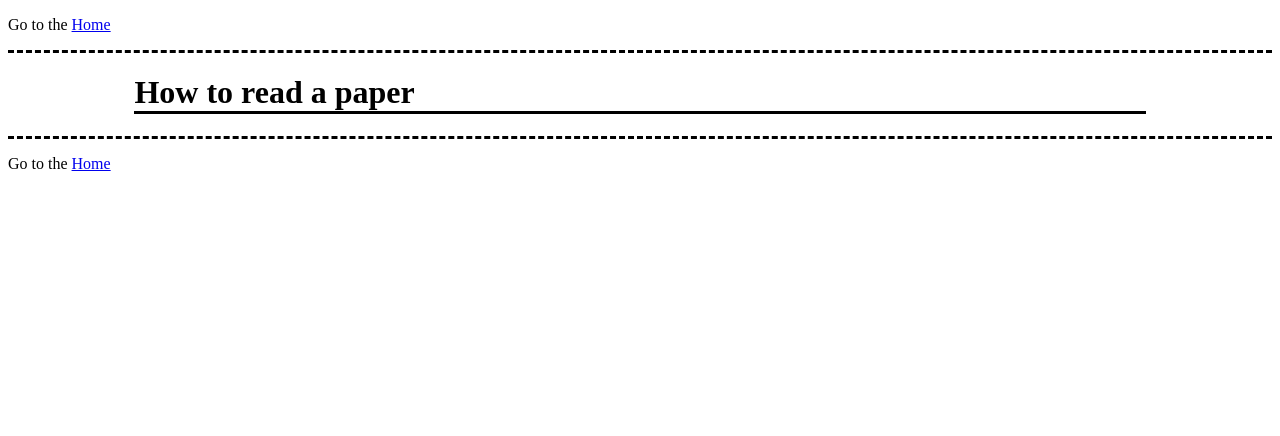
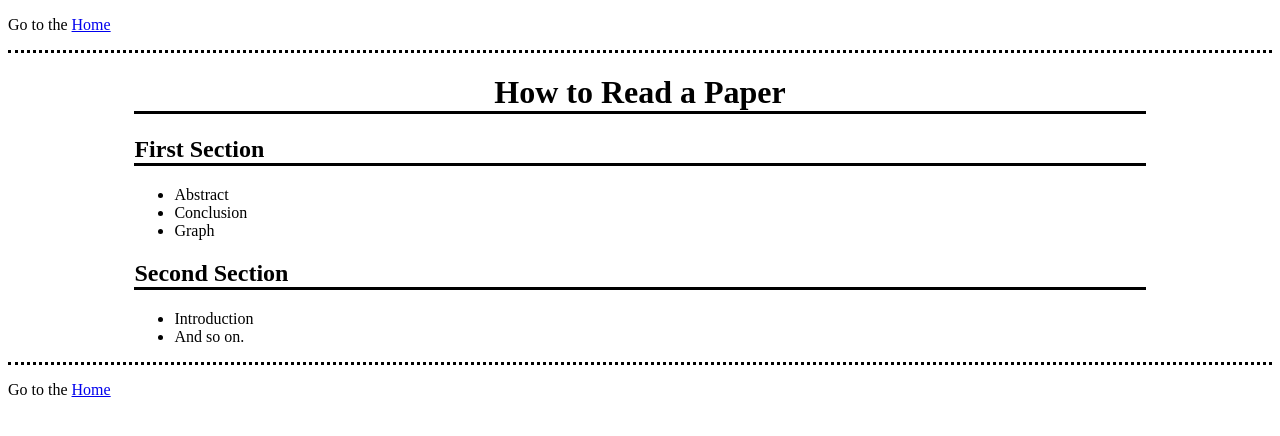
Before and after one commit to WGZ-W/wgz-w.github.io, a Jekyll site: the page built from _posts/Blogs/2024-10-26-how-to-read-paper.md, in a window 1280 px wide. Shown: the top 436 px of the page. Built offline with Jekyll 4.4.1, drawn with Linux system fonts in a browser that asks for light colours.

Commit message:
You should know the importance is content rather than appearance

```diff
--- a/_posts/Blogs/2024-10-26-how-to-read-paper.md
+++ b/_posts/Blogs/2024-10-26-how-to-read-paper.md
@@ -6,4 +6,15 @@ tag: blogs
 
 
 
-# How to read a paper
+# How to Read a Paper
+
+## First Section
+
+- Abstract
+- Conclusion
+- Graph
+
+## Second Section
+
+- Introduction
+- And so on.
--- a/assets/css/markdown.css
+++ b/assets/css/markdown.css
@@ -24,6 +24,7 @@ pre {
 
 h1 {
     border-bottom: solid;
+    text-align: center;
 }
 
 h2 {
--- a/assets/css/zsh-style.css
+++ b/assets/css/zsh-style.css
@@ -39,13 +39,13 @@
 }
 
 .topnav {
-    border-bottom-style: dashed;
+    border-bottom-style: dotted;
     padding: auto;
     margin: auto;
 }
 
 .bottomnav {
-    border-top-style: dashed;
+    border-top-style: dotted;
     padding: auto;
     margin: auto;
 }
```
Also changed, not shown: _posts/Blogs/2024-10-24-book-list.md (renamed from _posts/Tools/2024-10-24-book-list.md, +14 -5 lines), _posts/Blogs/2024-10-27-how-to-sleep.md (added, +10 -0 lines).
